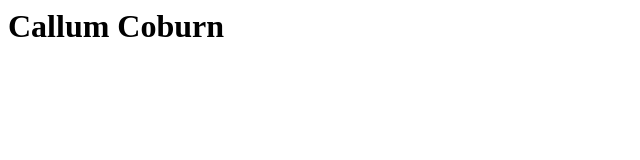
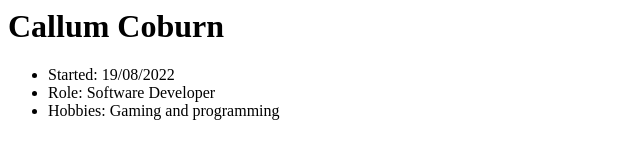
Before and after one commit to gloriouschico101/gloriouschico101.github.io, a plain HTML site: page index.html in a window 1280 px wide. Shown: the whole page, without its empty margins (0-640 px from the left). Drawn offline with Linux system fonts and the light colour scheme.

Commit message:
Updated my profile

```diff
--- a/index.html
+++ b/index.html
@@ -1 +1,6 @@
 <h1>Callum Coburn</h1>
+<ul>
+    <li>Started: 19/08/2022</li>
+    <li>Role: Software Developer</li>
+    <li>Hobbies: Gaming and programming</li>
+</ul>
```
